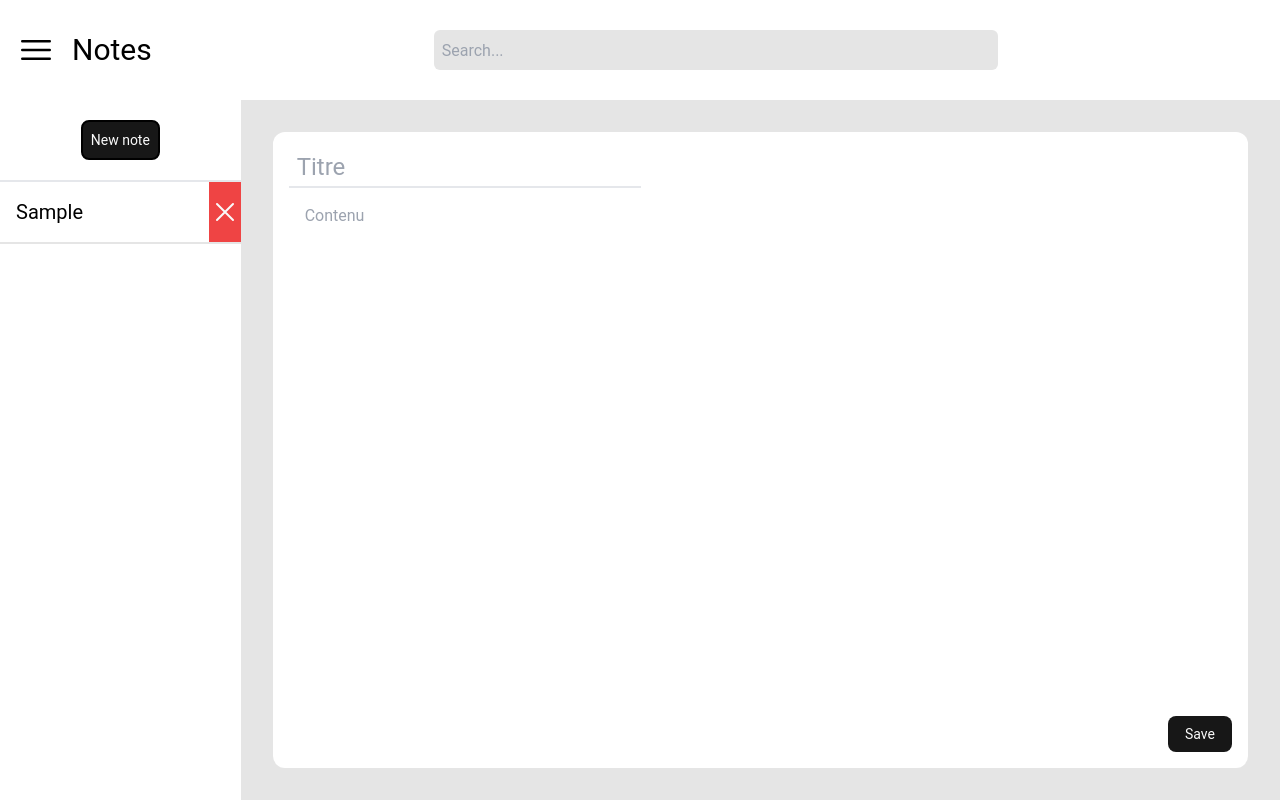
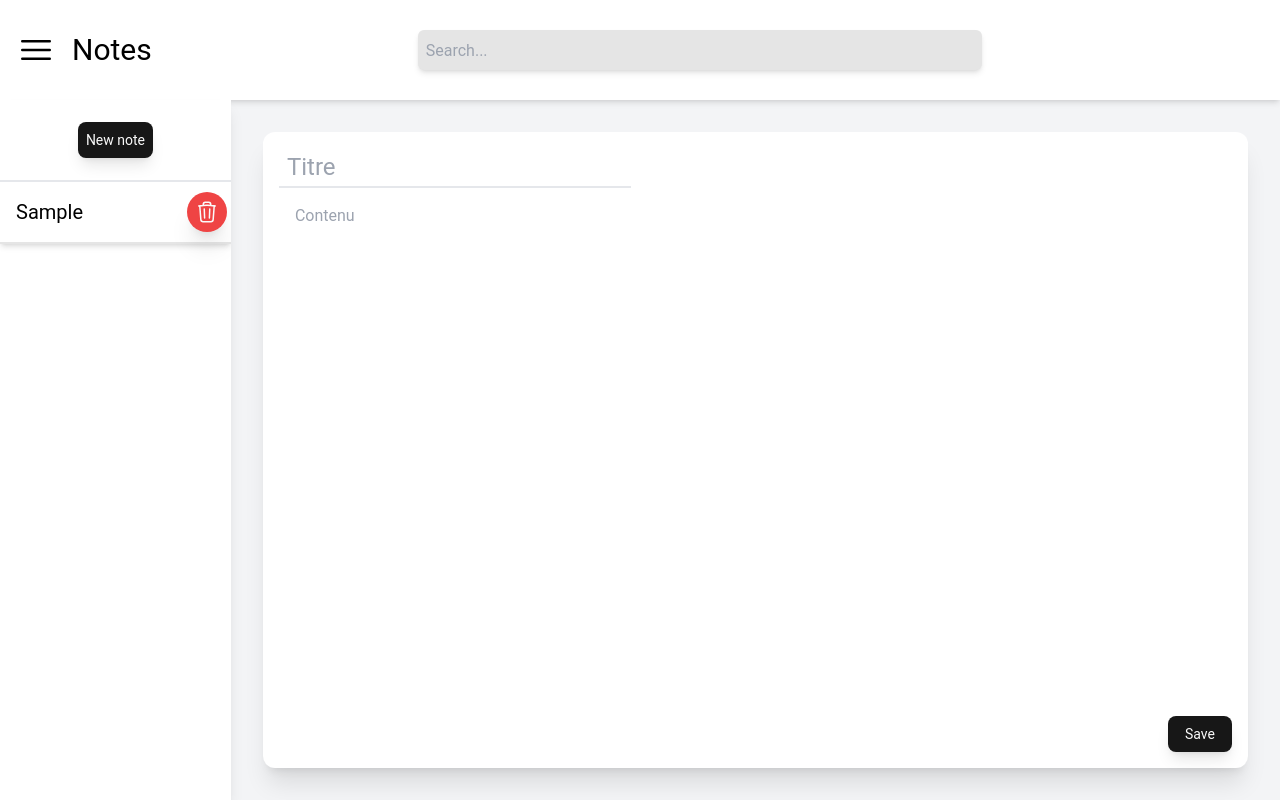
Before and after one commit to Apoll0nsLyre/react-project, a React (Vite) app: page / in a window 1280 px wide. Both pictures are taken after typing "Sample", "Sample" into the empty fields and a click on the button "Save". Built offline with nearby package versions, Linux system fonts and the light colour scheme.

Commit message:
animation added

```diff
--- a/src/App.jsx
+++ b/src/App.jsx
@@ -1,19 +1,16 @@
 import { useState, useEffect } from 'react'
-import reactLogo from './assets/react.svg'
-import viteLogo from '/vite.svg'
 import {DeleteModal} from './components/modal.jsx'
+import { Animation } from './components/animation.jsx';
 import { setLocalStorageItem, getLocalStorageItem } from './data/data.jsx';
 import { v4 as uuidv4 } from 'uuid';
 import './App.css'
 
 
-function Button(){
+function Arrow({hideSearchModal}){
   return (
-    <div className='fixed z-10 p-4 right-10 bottom-10 bg-primary text-secondary rounded-full cursor-pointer'>
-      <svg xmlns="http://www.w3.org/2000/svg" fill="none" viewBox="0 0 24 24" strokeWidth={1.5} stroke="currentColor" className="md:size-9 size-6">
-        <path strokeLinecap="round" strokeLinejoin="round" d="m16.862 4.487 1.687-1.688a1.875 1.875 0 1 1 2.652 2.652L6.832 19.82a4.5 4.5 0 0 1-1.897 1.13l-2.685.8.8-2.685a4.5 4.5 0 0 1 1.13-1.897L16.863 4.487Zm0 0L19.5 7.125" />
+      <svg xmlns="http://www.w3.org/2000/svg" fill="none" viewBox="0 0 24 24" strokeWidth={1.5} stroke="currentColor" onClick={hideSearchModal} className="size-6 cursor-pointer">
+        <path strokeLinecap="round"  strokeLinejoin="round" d="M9 15 3 9m0 0 6-6M3 9h12a6 6 0 0 1 0 12h-3" />
       </svg>
-    </div>
   )
 }
 
@@ -21,22 +18,40 @@ function Button(){
 
 function Hamburger(){
   return (
-      <div className='my-auto p-4 cursor-pointer'>
+    <div className='my-auto p-4 cursor-pointer'>
         <svg xmlns="http://www.w3.org/2000/svg" fill="none" viewBox="0 0 24 24" strokeWidth={1.5} stroke="currentColor" className="size-10 ">
           <path strokeLinecap="round" strokeLinejoin="round" d="M3.75 6.75h16.5M3.75 12h16.5m-16.5 5.25h16.5" />
         </svg>
-      </div>
+    </div>
+
   )
 }
 
-function SearchBar({searchNote}){
+function SearchBar({searchNote, onClick, searchModal, hideSearchModal}){
 
   return (
-    <div className='  flex justify-center items-center w-full ' onChange={searchNote}>
-      <input type='text' className='w-1/2 h-10 rounded-md p-2 bg-input ' placeholder='Search...' />
+    <div className='flex justify-center items-center w-full z-10 '  onChange={searchNote}>
+      <input type='text' className='w-1/2 h-10 rounded-md p-2 bg-input shadow-md' onClick={onClick} placeholder='Search...' />
+      <div className='my-auto w-2 p-4'>
+        { searchModal && <Arrow hideSearchModal={hideSearchModal}/>}
+      </div>
     </div>
   )
 }
+
+function SearchResults({notes, clickedNote}){
+  return (
+          <div className=''>
+            <div className='absolute -z-10 top-0 left-0 w-full h-full backdrop-blur-[4px]'></div>
+            <div id="notes-container" className='border-t-2 m-auto overflow-auto h-[85vh] w-96 z-30'>
+              {notes.map((note) => (
+                <div id={note.key} key={note.key} onClick={clickedNote} className='cursor-pointer border border-border z-40 m-auto bg-background p-3 hover:bg-border duration-150 '>
+                  <h1 id={note.key} className='text-xl lg:text-xl text-center text-black text-wrap pb-2'>{note.title}</h1>
+                </div>))}
+              </div>
+            </div>
+  )
+};
 
 export default function App() {
 
@@ -163,7 +178,11 @@ const newNote = (e) => {
 };
   // Notes clicked state
   const clickedNote = (e) => {
+
     e.preventDefault();
+    if (searchModal) {
+      hideSearchModal();
+    }
     const noteClicked = e ? e.target.id : '';
     const note = notes.find((note) => note.key === noteClicked);
     if (e.target.classList.contains('delete-button')) {
@@ -213,32 +232,61 @@ const newNote = (e) => {
     );
     setNotesList(filteredNotes);
     };
+
+    const [searchModal, setSearchModal] = useState(false);
+    const showSearchModal = () => {
+      setSearchModal(true);
+      setFade('fade-in');
+    }
+
+    // Set timeout to hide search modal after 5 seconds
+    const [fade, setFade] = useState('fade-in');
+
+    const hideSearchModal = () => {
+      setFade('fade-out');
+      setTimeout(() => {
+        setSearchModal(false);
+      }
+      , 150);
+
+    }
+
   return (
     <div className='flex flex-col min-h-screen'>
       { showModal &&
         <DeleteModal onClick={deleteNote} cancelModal={cancelModal}/>
       }
-      <header className='flex h-[100px] bg-background w-full m-auto shadow-xl shadow-black '>
+      <header className='flex h-[100px] bg-background w-full m-auto shadow-md '>
         <div className='flex h-full w-full my-auto'>
           <Hamburger/>
           <h1 className='text-3xl my-auto text-left'>Notes</h1>
-          <SearchBar searchNote={searchNote}/>
+          <SearchBar searchNote={searchNote} onClick={showSearchModal} searchModal={searchModal} hideSearchModal={hideSearchModal}/>
+
         </div>
       </header>
-      <div className='flex flex-1 bg-border w-full h-full'>
+      <div className='relative flex flex-1 w-full h-full '>
 
-        <div id='new-note' className='bg-background w-[300px]'>
+        {searchModal &&
+        <Animation className='absolute z-20 top-0 left-0 w-full h-full overflow-auto ' animation={fade}>
+          <SearchResults notes={notesList} clickedNote={clickedNote}/>
+        </Animation>
+        }
+
+        <div id='new-note' className='bg-background w-[300px] shadow-lg'>
             <div className='flex justify-center items-center h-20'>
-              <button id='new-note' onClick={newNote} className='bg-primary text-primary-foreground p-2 rounded-lg text-sm hover:bg-white hover:text-black duration-150 border-2 border-black'>New note</button>
+              <button id='new-note' onClick={newNote} className='bg-primary shadow-lg text-primary-foreground p-2 rounded-lg text-sm hover:bg-border hover:text-black duration-150 '>New note</button>
             </div>
             <div id="notes-container" className='border-t-2 overflow-auto h-[74vh]'>
-              {notesList.map((note) => (
-                <div id={note.key} key={note.key} className='flex flex-row border-b-2 border-border cursor-pointer w-full ' onClick={clickedNote}>
-                  <h2 id={note.key} className='text-xl w-full overflow-hidden p-4 hover:bg-secondary duration-150' >{note.title}</h2>
-                  <div id={note.key} className='delete-button flex justify-end z-20 bg-destructive hover:bg-destructive-hover hover:text-black text-destructive-foreground duration-150'>
-                    <svg id={note.key} xmlns="http://www.w3.org/2000/svg" fill="none" viewBox="0 0 24 24" strokeWidth={1.5} stroke="currentColor" className=" delete-button w-8 m-auto">
-                      <path id={note.key} className='delete-button' strokeLinecap="round" strokeLinejoin="round" d="M6 18 18 6M6 6l12 12" />
-                    </svg>
+              {notes.map((note) => (
+                <div id={note.key} key={note.key} className='flex flex-row border-b-2 border-border cursor-pointer w-full hover:bg-secondary shadow-md duration-150' onClick={clickedNote}>
+                  <h2 id={note.key} className='text-xl w-full overflow-hidden p-4 duration-150' >{note.title}</h2>
+                  <div id={note.key} className='flex justify-end z-10 duration-150'>
+                    <div className='delete-button rounded-full bg-destructive hover:text-black text-destructive-foreground m-auto p-2 mx-1 shadow-xl duration-150'>
+                      <svg id={note.key} xmlns="http://www.w3.org/2000/svg" fill="none" viewBox="0 0 24 24" strokeWidth={1.5} stroke="currentColor"
+                      className="size-6 delete-button rounded-full m-auto ">
+                        <path id={note.key} strokeLinecap="round" className='delete-button' strokeLinejoin="round" d="m14.74 9-.346 9m-4.788 0L9.26 9m9.968-3.21c.342.052.682.107 1.022.166m-1.022-.165L18.16 19.673a2.25 2.25 0 0 1-2.244 2.077H8.084a2.25 2.25 0 0 1-2.244-2.077L4.772 5.79m14.456 0a48.108 48.108 0 0 0-3.478-.397m-12 .562c.34-.059.68-.114 1.022-.165m0 0a48.11 48.11 0 0 1 3.478-.397m7.5 0v-.916c0-1.18-.91-2.164-2.09-2.201a51.964 51.964 0 0 0-3.32 0c-1.18.037-2.09 1.022-2.09 2.201v.916m7.5 0a48.667 48.667 0 0 0-7.5 0" />
+                      </svg>
+                    </div>
 
                   </div>
 
@@ -246,12 +294,12 @@ const newNote = (e) => {
               ))}
             </div>
         </div>
-        <div className='p-8 w-full ' onChange={onChangeNote}>
-          <form id='note' className=' h-full flex flex-col bg-card p-4 rounded-xl' onSubmit={addNote}>
+        <div className='m-8 w-full ' onChange={onChangeNote}>
+          <form id='note' className=' h-full flex flex-col bg-card p-4 rounded-xl shadow-xl' onSubmit={addNote}>
             <input  id='title' type='text' name='title' className=' w-fit h-10  p-2 text-2xl border-b-2' placeholder='Titre' defaultValue={currentNote ? currentNote.title :'' } />
             <textarea required id='content' name="content" className=' flex-1 w-full rounded-md p-4 resize-none' placeholder='Contenu' defaultValue={currentNote ? currentNote.content :'' }/>
             <div className='flex justify-end'>
-              <button type='submit' className='w-16 bg-primary text-primary-foreground p-2 mt-2 rounded-lg text-sm '>Save</button>
+              <button type='submit' className='w-16 bg-primary text-primary-foreground p-2 mt-2 rounded-lg text-sm shadow-lg hover:bg-border hover:text-primary duration-150'>Save</button>
             </div>
 
           </form>
--- /dev/null
+++ b/src/components/animation.jsx
@@ -0,0 +1,11 @@
+import { useState,useEffect } from "react";
+export function Animation({ children, className, animation }) {
+
+    return (
+      <div className={className + ' ' + animation}>
+        {children}
+      </div>
+    );
+
+
+}
--- a/src/index.css
+++ b/src/index.css
@@ -11,8 +11,45 @@ body {
     padding: 0;
 }
 
+*{
+    transition-duration: 10ms;
+}
+
 *:focus {
     outline: none;
+}
+
+/* Animation fade-in */
+.fade-in {
+    animation: fadeIn 0.2s ease-in-out;
+}
+
+
+@keyframes fadeIn {
+    0% {
+        opacity: 0;
+        backdrop-filter: blur(0px);
+    }
+    100% {
+        opacity: 1;
+        backdrop-filter: blur(4px);
+    }
+}
+
+/* Animation fade-out */
+.fade-out {
+    animation: fadeOut 0.2s ease-in-out;
+}
+
+@keyframes fadeOut {
+    0% {
+        opacity: 1;
+        backdrop-filter: blur(2px);
+    }
+    100% {
+        opacity: 0;
+        backdrop-filter: blur(0px);
+    }
 }
 
 #notes-container::-webkit-scrollbar {
@@ -21,7 +58,7 @@ body {
   background-color: #aaa; /* or add it to the track */
 }
 #notes-container::-webkit-scrollbar-thumb {
-  background-color: #7d7d7d;
+  background-color: #888;
   border-radius: 5px;
 }
 
```
